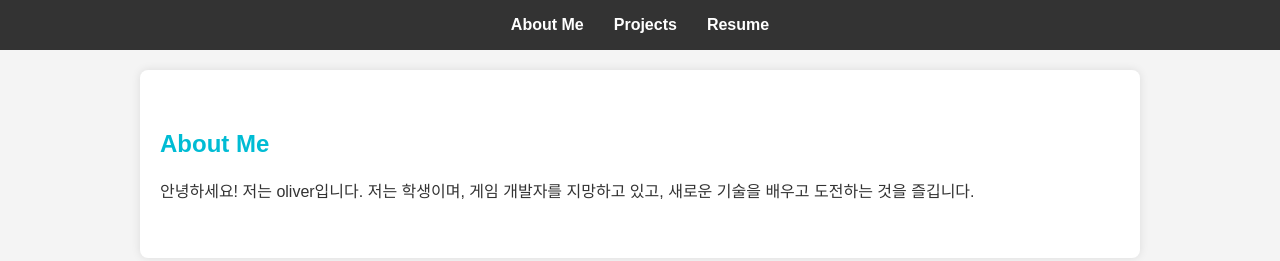
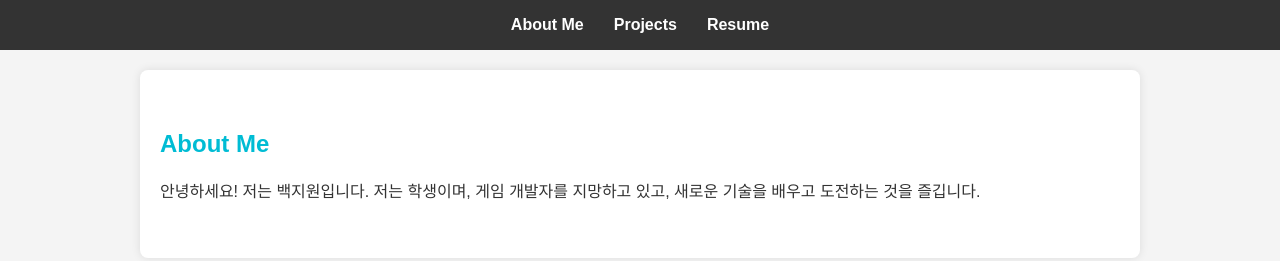
Before and after one commit to oliverb212dy/oliverb212dy.github.io, a plain HTML site: page index.html in a window 1280 px wide. Drawn offline with Linux system fonts and the light colour scheme.

Commit message:
Update index.html

```diff
--- a/index.html
+++ b/index.html
@@ -20,7 +20,7 @@
     <main>
         <section id="about" class="active">
             <h1>About Me</h1>
-            <p>안녕하세요! 저는 oliver입니다. 저는 학생이며, 게임 개발자를 지망하고 있고, 새로운 기술을 배우고 도전하는 것을 즐깁니다.</p>
+            <p>안녕하세요! 저는 백지원입니다. 저는 학생이며, 게임 개발자를 지망하고 있고, 새로운 기술을 배우고 도전하는 것을 즐깁니다.</p>
             </section>
 
         <section id="projects">
```
